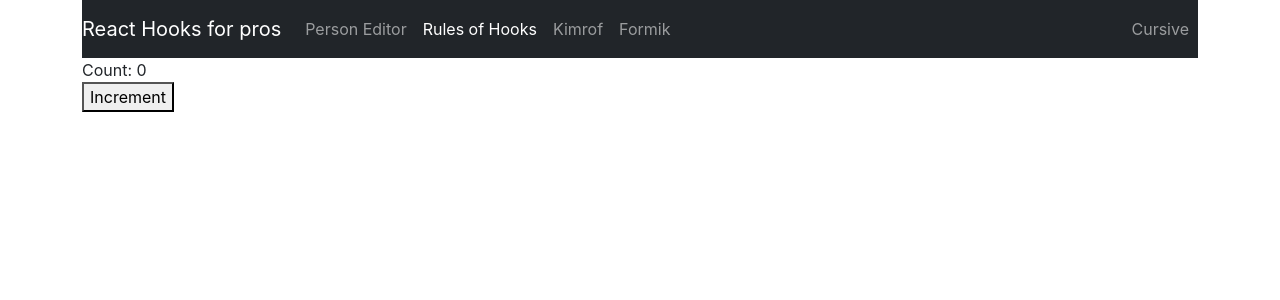
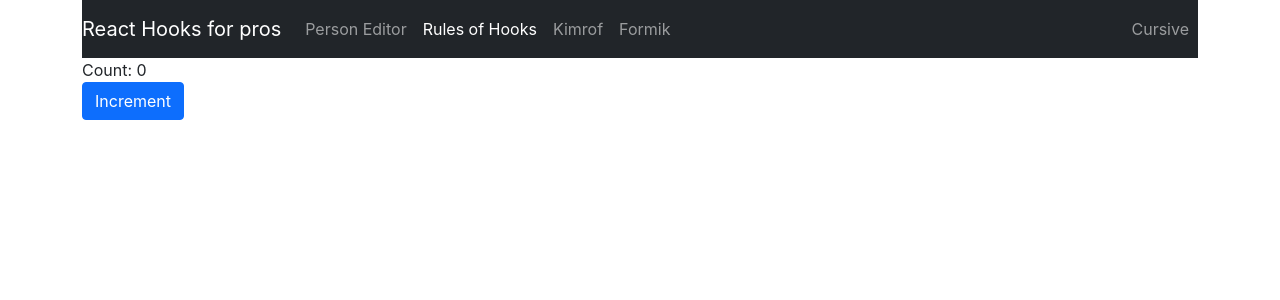
Before and after one commit to mauricedb/react-hooks-tips-only-the-pros-know-course, a React (Vite) app: page /counter in a window 1280 px wide. Shown: the top 300 px of the page. Built offline with nearby package versions, Linux system fonts and the light colour scheme.

Commit message:
Added className

```diff
--- a/src/rules-of-hooks/Counter.tsx
+++ b/src/rules-of-hooks/Counter.tsx
@@ -1,5 +1,5 @@
 /* eslint-disable react-hooks/rules-of-hooks */
-import React, { ReactElement, useRef, useState } from "react"
+import React, { ReactElement, useEffect, useRef, useState } from "react"
 
 export function Counter(): ReactElement {
   const [counter, setCounter] = useState(0)
@@ -18,7 +18,12 @@ export function Counter(): ReactElement {
     <div>
       <div>Count: {counter}</div>
       <div>
-        <button onClick={() => setCounter(counter + 1)}>Increment</button>
+        <button
+          className="btn btn-primary"
+          onClick={() => setCounter(counter + 1)}
+        >
+          Increment
+        </button>
       </div>
     </div>
   )
```
